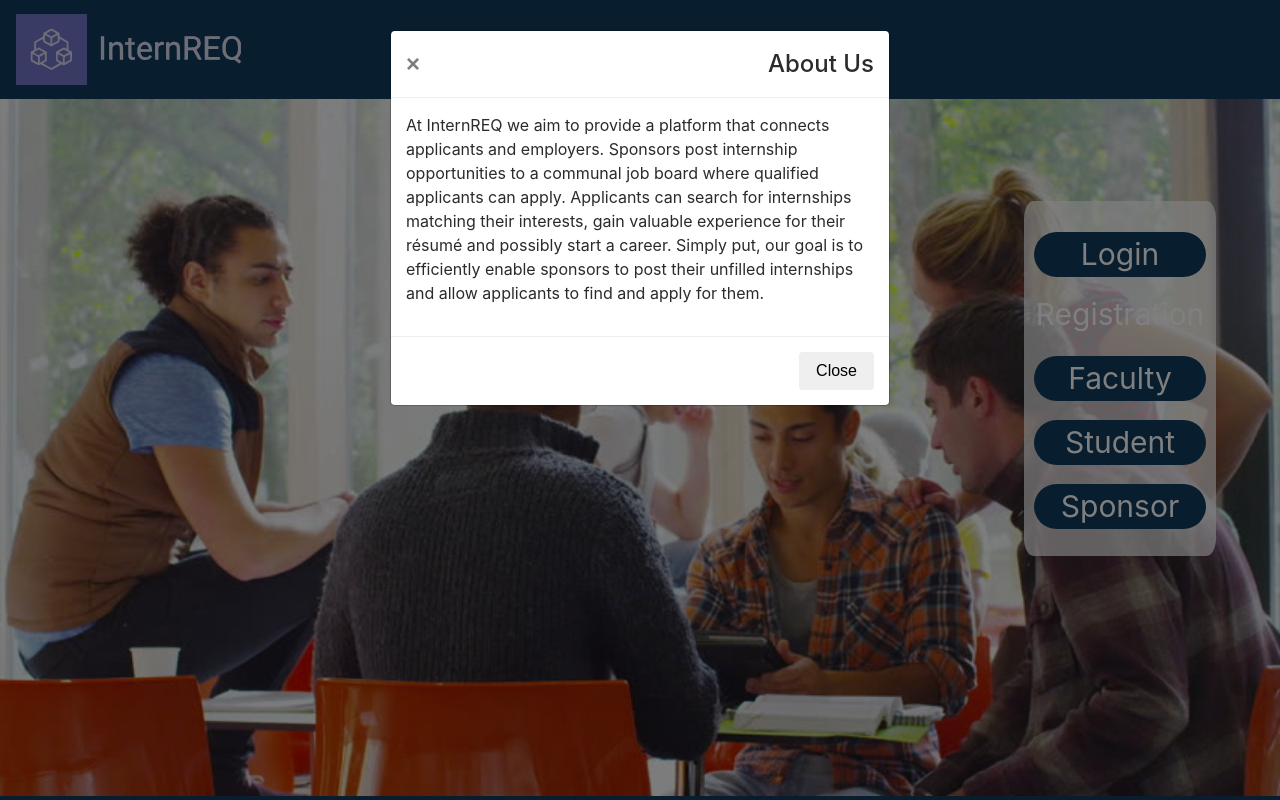
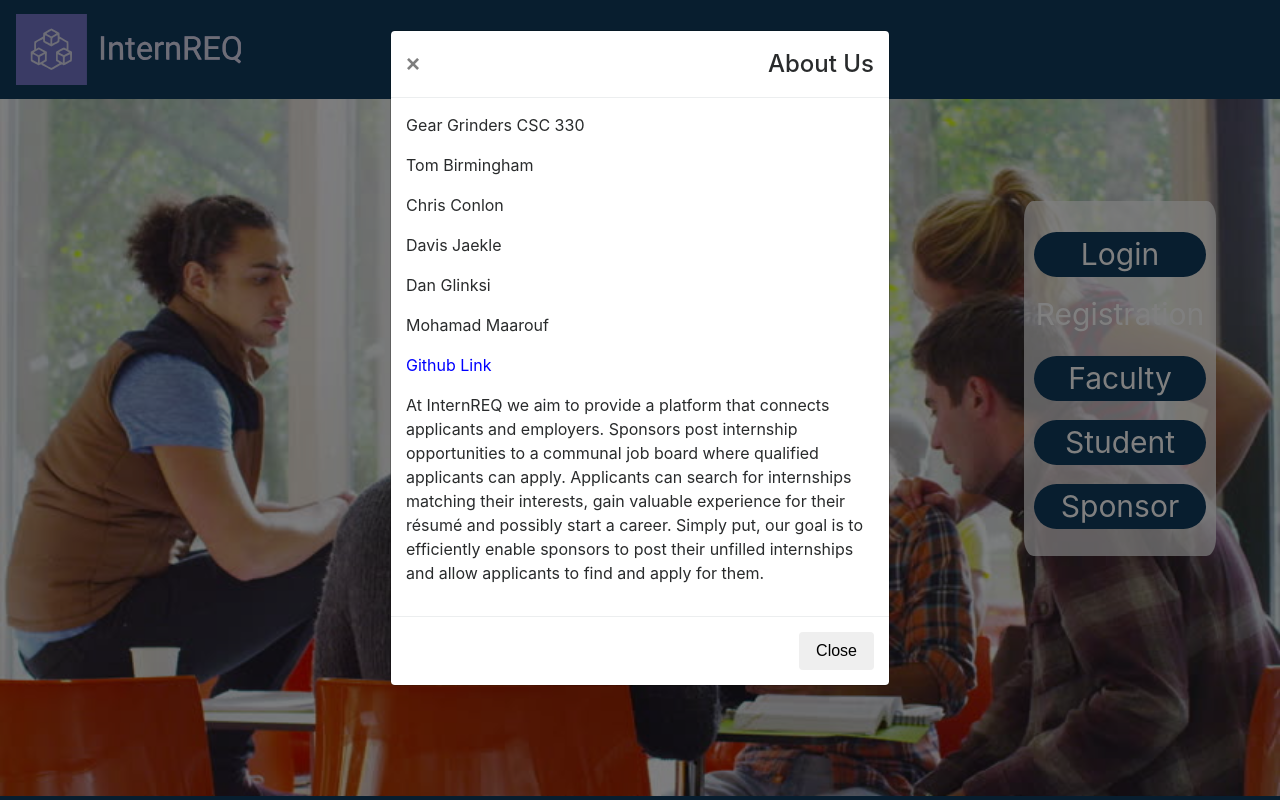
Before and after one commit to MohamadMaarouf/myfitnessdiary, a Flask app: page / in a window 1280 px wide, after a click on "About Us". Run offline with Flask 2, Linux system fonts and the light colour scheme; some libraries are stand-ins or nearby versions.

Commit message:
added email link to profile, changed some footer content, tom is emailed

```diff
--- a/templates/help.html
+++ b/templates/help.html
@@ -53,6 +53,7 @@ Upon being brought to the dashboard, click on the 'Links' button on the navbar t
 <p>Once you are on your profile page, there will be an 'Edit Profile' button in the top right corner. <img src='https://puu.sh/CcWbb/8fb94a2cc2.png'></p>
 <p>Clicking this button will bring you to the Edit Profile page with relevant fields filled with your current information(See Figure 2) <figure><img src='https://puu.sh/CcWcX/e50bb6658e.png'><figcaption>Fig. 2</figcaption></figure></p>
 <p>This is where you may go and fill in information pertaining to your user role. As the account used for this FAQ is a student account, these fields are what students will see.</p>
+<p>A new feature we ave added is the URL and URL alias. In the url field, you can put the link to your portfolio, github, etc. Under URL alias, you can put a descriptive name for the link<img src="https://puu.sh/CgxWo/d0065edf65.png"></p>
 <p>Once you have properly filled out the corresponding fields, you can press the 'Submit' button the bottom to finalize your changes. <img src='https://puu.sh/CcWoU/f53359b705.png'></p>
 <p>The submitted changes will then be reflected in your profile page(See Figure 3 for updated profile). <figure><img src='https://puu.sh/CcWpU/26ce989b4f.png'><figcaption>Fig. 3</figcaption></figure></p>
 </div>
--- a/templates/landingPage.html
+++ b/templates/landingPage.html
@@ -109,6 +109,13 @@
         <h4 class="modal-title">About Us</h4>
       </div>
       <div class="modal-body">
+        <p>Gear Grinders CSC 330</p>
+        <p>Tom Birmingham</p>
+        <p>Chris Conlon</p>
+        <p>Davis Jaekle</p>
+        <p>Dan Glinksi</p>
+        <p>Mohamad Maarouf</p>
+        <p><a style="color:blue" href="https://github.com/scsu-csc330-400/gear-grinders-test">Github Link</a></p>
         <p>At InternREQ we aim to provide a platform that connects applicants and employers. Sponsors post internship
           opportunities to a communal
           job board where qualified applicants can apply. Applicants can search for internships matching their
@@ -245,7 +252,7 @@
       <div class="modal-body">
         <p> If you're having any issues with the site, please check out our help page for various site-related
           tutorials (Link here: <a style="color:blue" href="{{ url_for('help') }}">Help</a>)</p>
-        <p> If the problem still persists, feel free to contact us directly <a style="color:blue" href="mailto:chris.conlon1993@gmail.com">Contact</a>
+        <p> If the problem still persists, feel free to contact us directly <a style="color:blue" href="mailto:tombirmingham91@gmail.com">Contact</a>
         </p>
       </div>
       <div class="modal-footer">
--- a/templates/profile.html
+++ b/templates/profile.html
@@ -193,6 +193,8 @@
 <div class="row">
     <div class="col-md-4">
         <div class="profile-work">
+            <p>Email</p>
+            <a href="mailto:{{profile_user.email}}">Send Email</a><br />
             <p>Website</p>
             <a href="{{ profile_user.url }}">{{profile_user.alias}}</a><br />
         </div>
```
